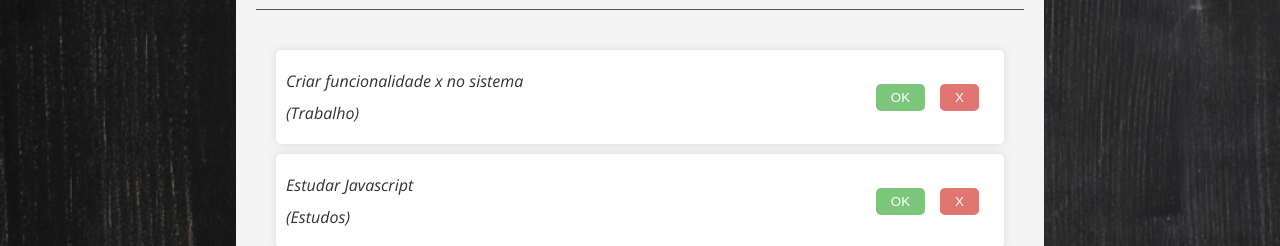
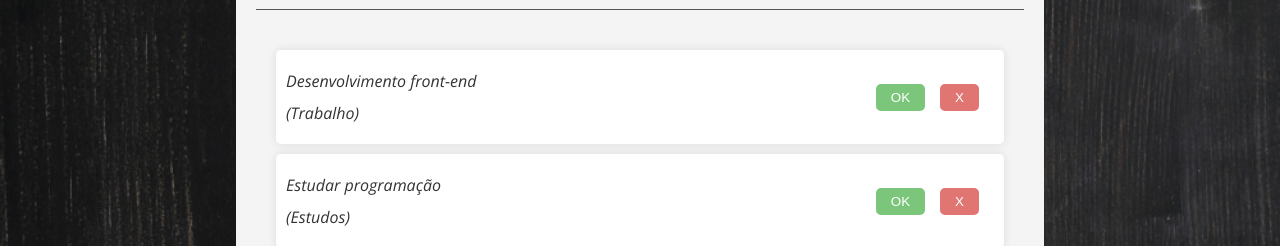
Before and after one commit to keferson-github/projeto-to-do-list-react, a React (Vite) app: page / in a window 1280 px wide. Shown: the part 364-610 px from the top of the page. Built offline with nearby package versions, Linux system fonts and the light colour scheme.

Commit message:
Update App.jsx
Atualização dos textos do formulário

```diff
--- a/src/App.jsx
+++ b/src/App.jsx
@@ -11,7 +11,7 @@ function App() {
 const [todos, setTodos] = useState([
   {
     id: 1,
-    text: "Criar funcionalidade x no sistema",
+    text: "Desenvolvimento front-end",
     category: "Trabalho",
     IsCompleted: false,
   },
@@ -23,7 +23,7 @@ const [todos, setTodos] = useState([
   },
   {
     id: 3,
-    text: "Estudar Javascript",
+    text: "Estudar programação",
     category: "Estudos",
     IsCompleted: false,
   },
```
